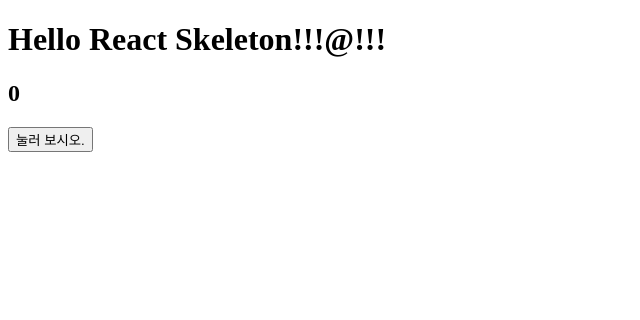
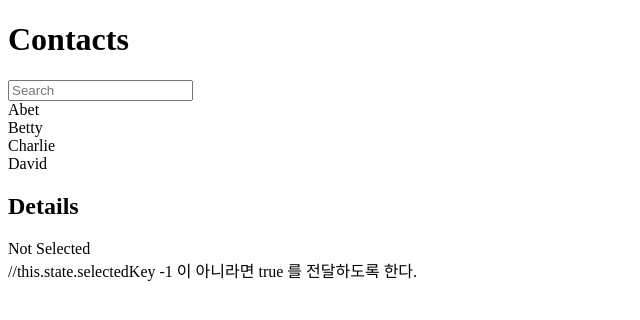
Before and after one commit to lllilllilllilili/react-study, a React app: page / in a window 1280 px wide. Shown: the top 320 px of the page, without its empty margins (0-640 px from the left). Built offline with nearby package versions, Linux system fonts and the light colour scheme.

Commit message:
feat: 🎸 검색 기능, 선택 기능 구현 react.js

```diff
--- a/src/components/App.js
+++ b/src/components/App.js
@@ -1,5 +1,5 @@
 import React from 'react';
-
+import Contact from './Contact';
 class App extends React.Component {
 
     constructor(props) {
@@ -11,11 +11,7 @@
 
     render(){
         return (
-            <div>
-                <h1>Hello React Skeleton!!!@!!!</h1>
-                <h2>{this.state.value}</h2>
-                <button onClick={() => { this.setState({value: this.state.value + 1}) }}>눌러 보시오.</button>
-            </div>
+          <Contact/>
         );
     }
 }
--- /dev/null
+++ b/src/components/Contact.js
@@ -0,0 +1,83 @@
+
+import React from 'react';
+import ContactInfo from './ContactInfo';
+import ContactDetails from './ContactDetails';
+export default class Contact extends React.Component {
+
+    constructor(props) {
+        super(props);
+        this.state = {
+            selectedKey : -1,
+            keyword : '',
+            contactData: [{
+                name: 'Abet',
+                phone: '010-0000-0001'
+            }, {
+                name: 'Betty',
+                phone: '010-0000-0002'
+            }, {
+                name: 'Charlie',
+                phone: '010-0000-0003'
+            }, {
+                name: 'David',
+                phone: '010-0000-0004'
+            }]
+        };
+        this.handleChange = this.handleChange.bind(this);
+        this.handleClick = this.handleClick.bind(this);
+    }
+
+    //임의 함수는 this - bind 해줘야 한다.
+    handleChange(e){
+      this.setState({
+          keyword: e.target.value
+      });
+    }
+
+    handleClick(key){
+      this.setState({
+        selectedKey :  key
+      });
+      console.log(key,'is selected');
+    }
+
+    render() {
+        const mapToComponents = (data) => {
+            data.sort();
+            data = data.filter(
+              (contact) => {
+                return contact.name.toLowerCase().indexOf(this.state.keyword.toLowerCase()) > -1;
+              }
+            )
+            return data.map((contact, i) => {
+                return (<ContactInfo
+
+                  contact={contact} key={i}
+                  onClick={()=> this.handleClick(i)}
+                  />);
+            });
+        };
+
+
+
+        return (
+            <div>
+                <h1>Contacts</h1>
+                <input
+                  name ="keyword"
+                  placeholder ="Search"
+                  value = {this.state.keyword}
+                  onChange={this.handleChange}
+                />
+                <div>{mapToComponents(this.state.contactData)}</div>
+                <ContactDetails
+                isSelected={this.state.selectedKey != -1}
+                contact = {this.state.contactData[this.state.selectedKey]}
+                //key 가 먹히나?
+                />
+                //this.state.selectedKey -1 이 아니라면 true 를 전달하도록 한다.
+            </div>
+        );
+        console.log('a');
+    }
+}
--- /dev/null
+++ b/src/components/ContactDetails.js
@@ -0,0 +1,28 @@
+import React from 'react';
+
+
+
+export default class ContactDetails extends React.Component{
+  render(){
+    const details = (<div>
+      <p>{this.props.contact.name}</p>
+      <p>{this.props.contact.phone}</p>
+      </div>);
+    const blank = (<div>Not Selected</div>);
+
+    return(
+
+      <div>
+        <h2>Details</h2>
+        {this.props.isSelected ? details : blank }
+      </div>
+    );
+  }
+}
+//선택을 안했을때 기본값으로 설정하자.
+ContactDetails.defaultProps = {
+  contact : {
+    name : '',
+    phone : ''
+  }
+};
--- /dev/null
+++ b/src/components/ContactInfo.js
@@ -0,0 +1,9 @@
+import React from 'react';
+
+export default class ContactInfo extends React.Component {
+    render() {
+        return (
+            <div onClick={this.props.onClick}>{this.props.contact.name} </div>
+        );
+    }
+}
```
